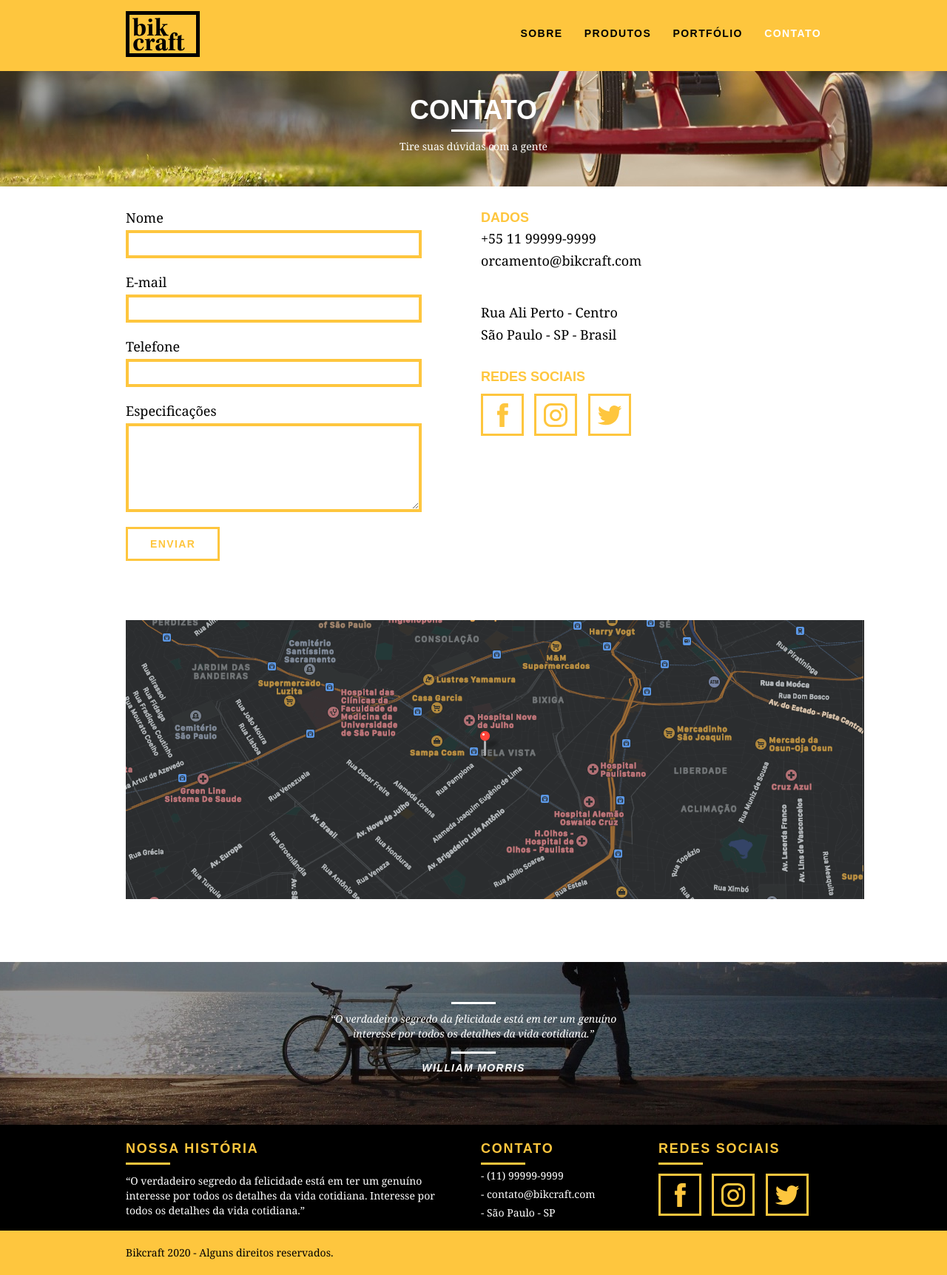
After one commit to vivianequeiroz/bikcraft, a PHP site: page /contato.html in a window 1280 px wide. The commit adds this page. Shown: the whole page at 74% size. Run offline with PHP 8.4, Linux system fonts and the light colour scheme.

Commit message:
chore: contact page

```diff
--- /dev/null
+++ b/contato.html
@@ -0,0 +1,141 @@
+<!DOCTYPE html>
+<html lang="pt-br">
+<head>
+    <meta charset="UTF-8">
+    <title>Bikcraft - Contato</title>
+    <link rel="stylesheet" href="./web/css/normalize.css">
+    <link rel="stylesheet" href="./web/css/reset.css">
+    <link rel="stylesheet" href="./web/css/grid.css">
+    <link rel="stylesheet" href="./web/css/style.css">
+    <link rel="stylesheet" href="./web/css/contato.css">
+</head>
+<body>
+
+    <header class="header">
+        <div class="container">
+          <a href="index.html" class="grid-4">
+            <img src="./web/img/bikcraft.svg" alt="Bikcraft logo em preto">
+          </a>
+
+          <nav class="grid-12 header_menu">
+            <ul>
+              <li><a href="sobre.html">Sobre</a></li>
+              <li><a href="produtos.html">Produtos</a></li>
+              <li><a href="portfolio.html">Portfólio</a></li>
+              <li><a href="contato.html" class="menu_ativo">Contato</a></li>
+            </ul>
+          </nav>
+        </div>
+    </header>
+
+    <!-- PRODUTOS -->
+    <section class="introducao-interna interna_contato">
+        <div class="container">
+          <h1>Contato</h1>
+          <p>Tire suas dúvidas com a gente</p>
+        </div>
+    </section>
+    <!-- fecha introdução interna -->
+
+
+
+    <section class="contato container">
+
+        <form id="form_orcamento" class="contato_form grid-8">
+          <label for="nome">Nome</label>
+          <input type="text" id="nome">
+
+          <label for="email">E-mail</label>
+          <input type="text" id="email">
+
+          <label for="telefone">Telefone</label>
+          <input type="text" id="telefone">
+
+          <label for="espec">Especificações</label>
+          <textarea id="espec"></textarea>
+
+          <button type="submit" class="btn btn-preto">Enviar</button>
+        </form>
+
+        <div class="contato_dados grid-8">
+          <h3>Dados</h3>
+          <span>+55 11 99999-9999</span>
+          <span class="dados_email">orcamento@bikcraft.com</span>
+          <span>Rua Ali  Perto - Centro</span>
+          <span>São Paulo - SP - Brasil</span>
+
+          <h3>Redes Sociais</h3>
+            <ul>
+              <li><a href="http://facebook.com" target="_blank"><img src="./web/img/redes-sociais/facebook.svg" alt=""></a></li>
+              <li><a href="http://instagram.com" target="_blank"><img src="./web/img/redes-sociais/instagram.svg" alt=""></a></li>
+              <li><a href="http://twitter.com" target="_blank"><img src="./web/img/redes-sociais/twitter.svg" alt=""></a></li>
+            </ul>
+        </div>
+    </section>
+    <!-- fecha formulário de contato -->
+
+    <section class="container contato_mapa">
+      <a href="http.google.com/maps" target="_blank" class="grid-16">
+        <img src="./web/img/mapa.png" alt="">
+      </a>
+    </section>
+    <!-- fecha mapa -->
+
+    <section class="quebra">
+        <blockquote class="quote-externo container">
+          <p>“O verdadeiro segredo da felicidade está em ter um genuíno interesse por todos os detalhes da vida cotidiana.”</p>
+          <cite>WILLIAM MORRIS</cite>
+        </blockquote>
+    </section>
+    <!-- fecha quebra -->
+
+
+    <footer>
+        <div class="footer">
+
+          <div class="container">
+
+              <div class="grid-8 footer_historia">
+                <h3>Nossa história</h3>
+                <p>“O verdadeiro segredo da felicidade está em ter um genuíno interesse por
+                   todos os detalhes da vida cotidiana. Interesse por todos os detalhes
+                   da vida cotidiana.”
+                </p>
+              </div>
+
+
+              <div class="grid-4 footer_contato">
+                <h3>Contato</h3>
+                <ul>
+                  <li>- (11) 99999-9999</li>
+                  <li>- contato@bikcraft.com</li>
+                  <li>- São Paulo - SP</li>
+                </ul>
+              </div>
+
+
+              <div class="grid-4 footer_redes">
+                <h3>Redes Sociais</h3>
+                <ul>
+                 <li><a href="http://facebook.com" target="_blank"><img src="./web/img/redes-sociais/facebook.svg" alt=""></a></li>
+                 <li><a href="http://instagram.com" target="_blank"><img src="./web/img/redes-sociais/instagram.svg" alt=""></a></li>
+                 <li><a href="http://twitter.com" target="_blank"><img src="./web/img/redes-sociais/twitter.svg" alt=""></a></li>
+                </ul>
+              </div>
+
+          </div>
+
+          <div class="copy">
+
+            <div class="container">
+              <p class="grid-16">Bikcraft 2020 - Alguns direitos reservados.</p>
+            </div>
+
+          </div>
+
+        </div>
+    </footer>
+    <!-- fecha footer -->
+
+</body>
+</html>
--- a/produtos.html
+++ b/produtos.html
@@ -155,7 +155,7 @@
         <div class="orcamento_dados grid-8">
           <h3>Dados</h3>
           <span>+55 11 99999-9999</span>
-          <span class="dados_email">orcamento@bikcraft.com</span>
+          <span>orcamento@bikcraft.com</span>
 
           <h3>Monte a sua bikcraft</h3>
           <p>Escolha as suas especificações</p>
--- /dev/null
+++ b/web/css/contato.css
@@ -0,0 +1,92 @@
+.interna_contato {
+	background: url("../img/bg-contato.jpg") no-repeat center;
+	background-size: cover;
+}
+
+/* Formulário */
+
+.contato {
+	padding: 30px 0;
+}
+
+.contato_form {
+	padding-right: 60px;
+
+}
+
+.contato_form label {
+	display: block;
+	font-family: Georgia, 'Times New Roman', Times, serif;
+	font-size: 18px;
+	line-height: 25px;
+	margin-bottom: 4px;
+}
+
+.contato_form input, .contato_form textarea {
+	display: block;
+	width: 100%;
+	border: 4px solid #FEC63E;
+	background: none;
+	padding: 7px 10px;
+	margin-bottom: 20px;
+	outline: none;
+	font-size: 14px;
+	font-family: Georgia, 'Times New Roman', Times, serif;
+}
+
+.contato_form textarea {
+	height: 120px;
+}
+
+.contato_form button {
+	background: none;
+	padding: 10px 30px;
+}
+
+.contato_dados h3 {
+	font-size: 18px;
+	text-transform: uppercase;
+	color: #FEC63E;
+	line-height: 25px;
+	font-weight: bold;
+}
+
+.contato_dados span {
+	display: block;
+	font-size: 18px;
+	font-family: Georgia, 'Times New Roman', Times, serif;
+	line-height: 30px;
+}
+
+.contato_dados span:nth-of-type(4) {
+	margin-bottom: 30px;
+}
+
+.dados_email {
+	margin-bottom: 40px;
+}
+
+.contato_dados ul {
+	margin-top: 10px;
+}
+.contato_dados ul li {
+    display: inline-block;
+    margin-right: 10px;
+    padding-bottom: 20px;
+}
+
+.contato_dados ul li a {
+    border: 3px solid #FEC63E;
+    display: block;
+    padding: 10px 10px 5px;
+
+}
+
+.contato_dados ul li a:hover {
+    border-color: #000;
+}
+
+.contato_mapa {
+	margin-top: 50px;
+	margin-bottom: 80px;
+}
--- a/web/css/produtos.css
+++ b/web/css/produtos.css
@@ -143,7 +143,7 @@
 	line-height: 30px;
 }
 
-.dados_email {
+.orcamento_dados span:nth-of-type(2) {
 	margin-bottom: 40px;
 }
 
```
Also changed, not shown: web/img/mapa.png (added), 2 other files.
